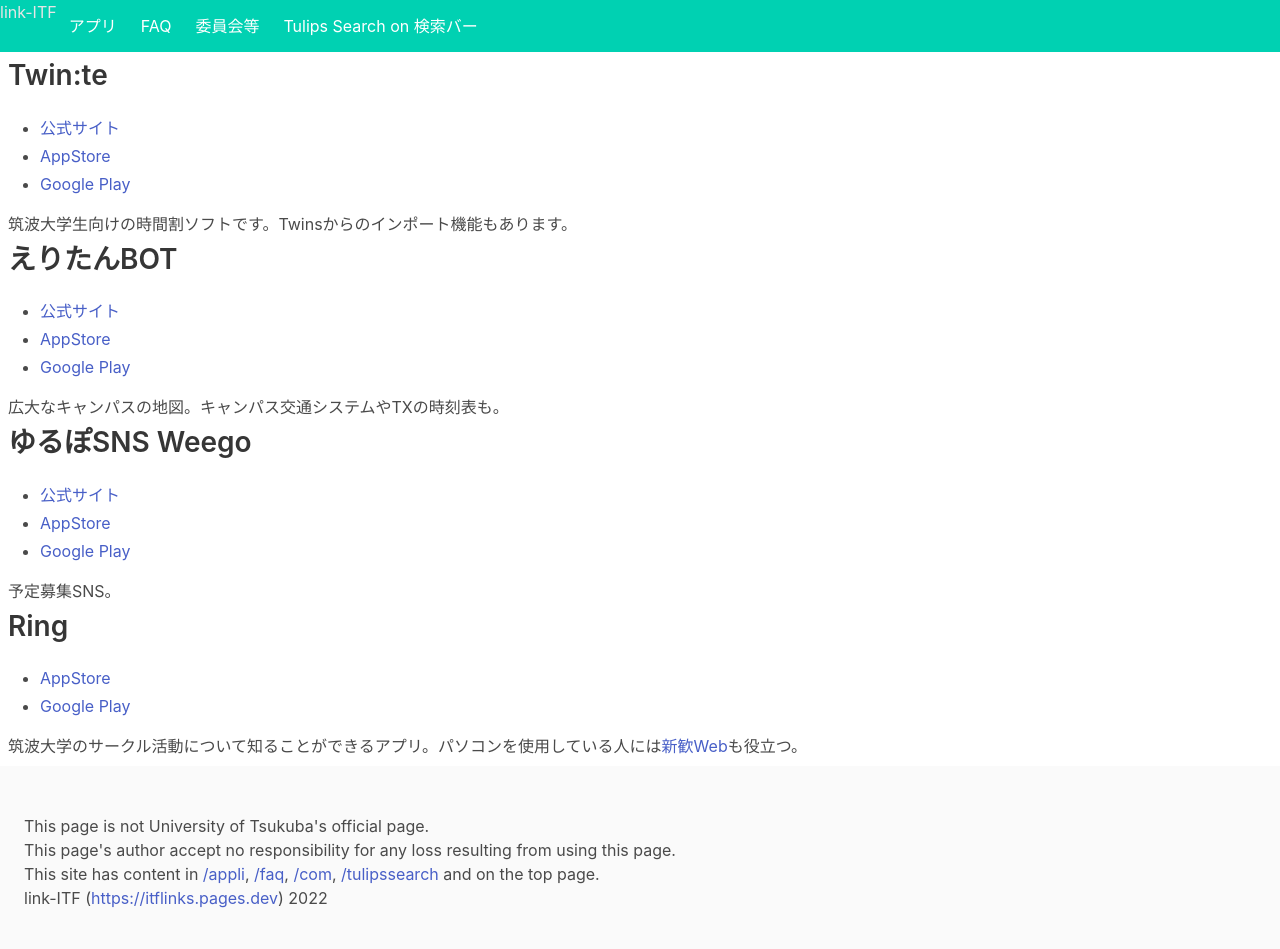
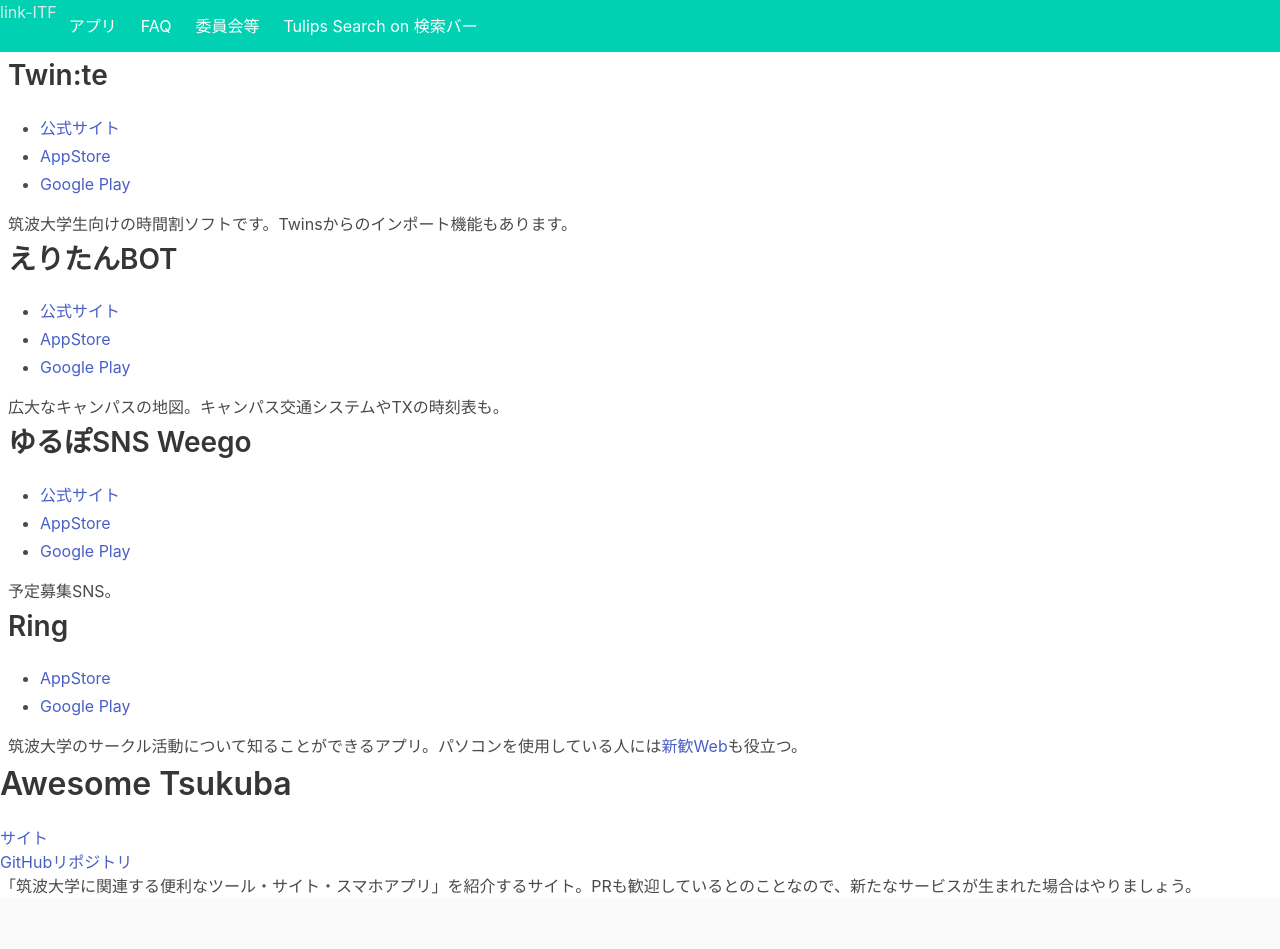
Before and after one commit to otagao/itflinks, a Nuxt app: page /appli in a window 1280 px wide. Shown: the top 949 px of the page. Built offline with nearby package versions, Linux system fonts and the light colour scheme.

Commit message:
Add "Awesome Tsukuba"

```diff
--- a/components/Applinks.vue
+++ b/components/Applinks.vue
@@ -43,6 +43,16 @@
         筑波大学のサークル活動について知ることができるアプリ。パソコンを使用している人には<a href="https://www.stb.tsukuba.ac.jp/~shinkan-web/">新歓Web</a>も役立つ。
       </p>
     </div>
+    <div id="awesome">
+      <h2 class="title">Awesome Tsukuba</h2>
+      <ul>
+        <li><a href="https://make-it-tsukuba.github.io/awesome-tsukuba/">サイト</a></li>
+        <li><a href="https://github.com/Make-IT-TSUKUBA/awesome-tsukuba">GitHubリポジトリ</a></li>
+      </ul>
+      <p>
+        「筑波大学に関連する便利なツール・サイト・スマホアプリ」を紹介するサイト。PRも歓迎しているとのことなので、新たなサービスが生まれた場合はやりましょう。
+      </p>
+    </div>
   </div>
 </template>
 
```
